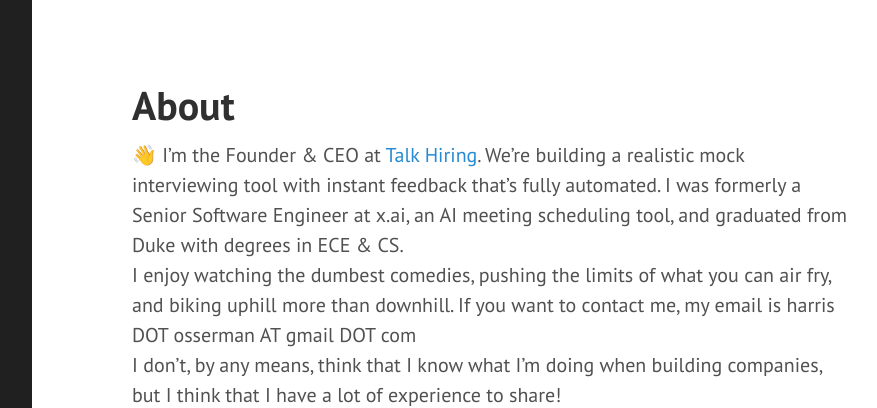
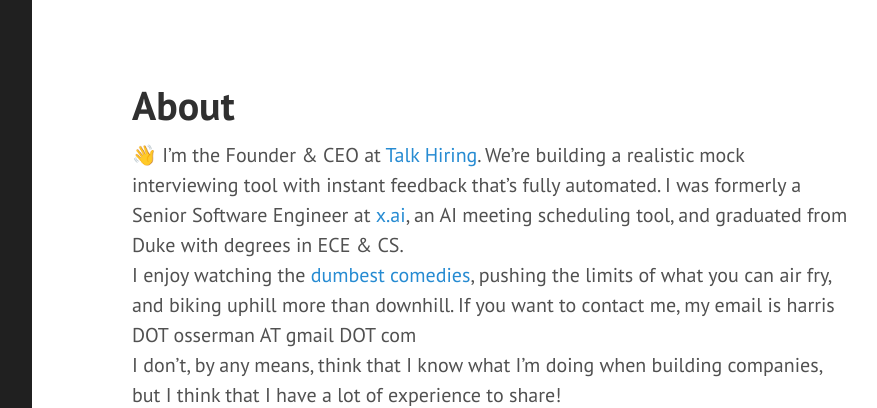
Before and after one commit to harrisosserman/harrisosserman.github.io, a Jekyll site: the page built from about.md, in a window 1280 px wide and 1210 px high, cut to the strip 0-408 px from the top of the window. Shown: the whole strip, without its empty margins (328-1205 px from the left). Built offline with Jekyll 4.4.1, drawn with Linux system fonts in a browser that asks for light colours; part of the change alters nothing that is shown.

```diff
--- a/about.md
+++ b/about.md
@@ -4,8 +4,8 @@ title: About
 ---
 
 👋 I'm the Founder & CEO at <a href='https://www.talkhiring.com/' target='_blank'>Talk Hiring</a>.  We're building a realistic mock interviewing tool with instant feedback that's fully automated.
-I was formerly a Senior Software Engineer at x.ai, an AI meeting scheduling tool, and graduated from Duke with degrees in ECE & CS.<br>
-I enjoy watching the dumbest comedies, pushing the limits of what you can air fry, and biking uphill more than downhill.
+I was formerly a Senior Software Engineer at [x.ai](https://x.ai/), an AI meeting scheduling tool, and graduated from Duke with degrees in ECE & CS.<br>
+I enjoy watching the [dumbest comedies](https://www.imdb.com/title/tt0109686/), pushing the limits of what you can air fry, and biking uphill more than downhill.
 If you want to contact me, my email is harris DOT osserman AT gmail DOT com<br>
 I don't, by any means, think that I know what I'm doing when building companies, but I think that I have a lot of experience to share!
 
```
